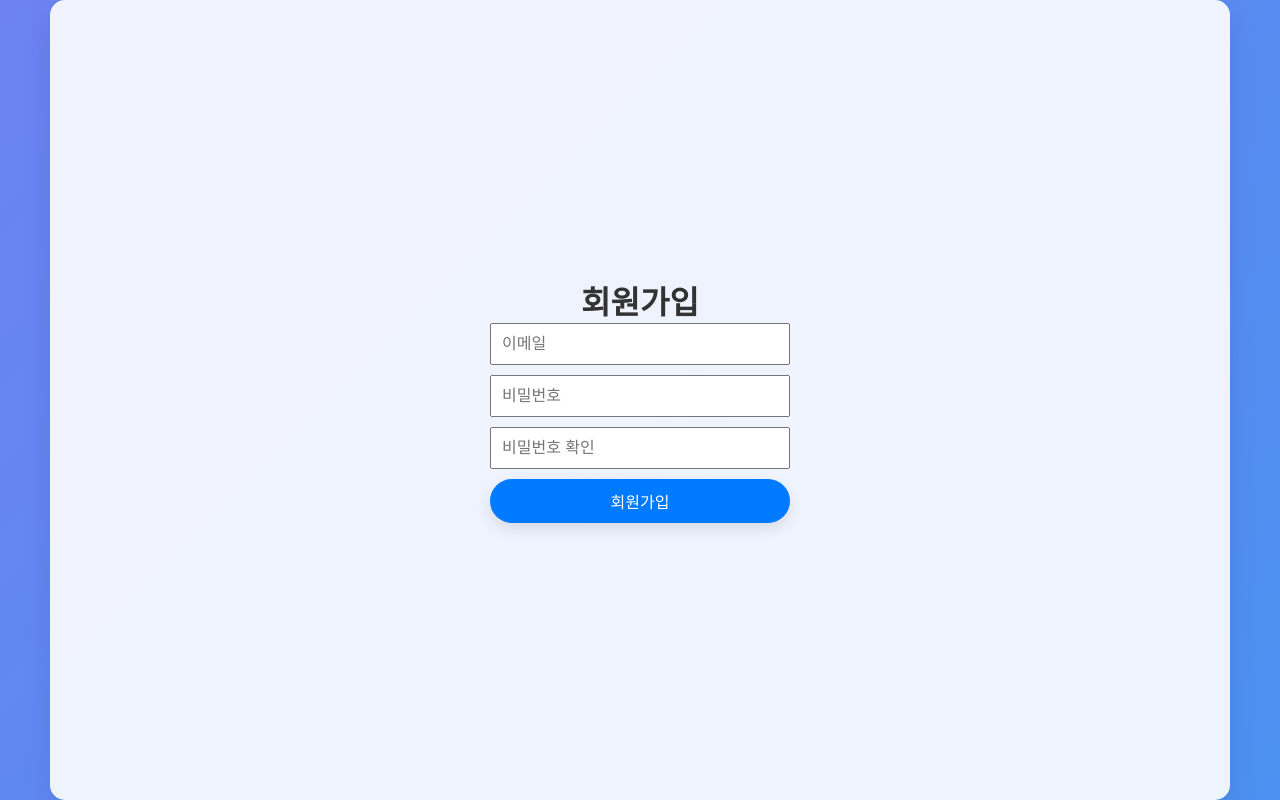
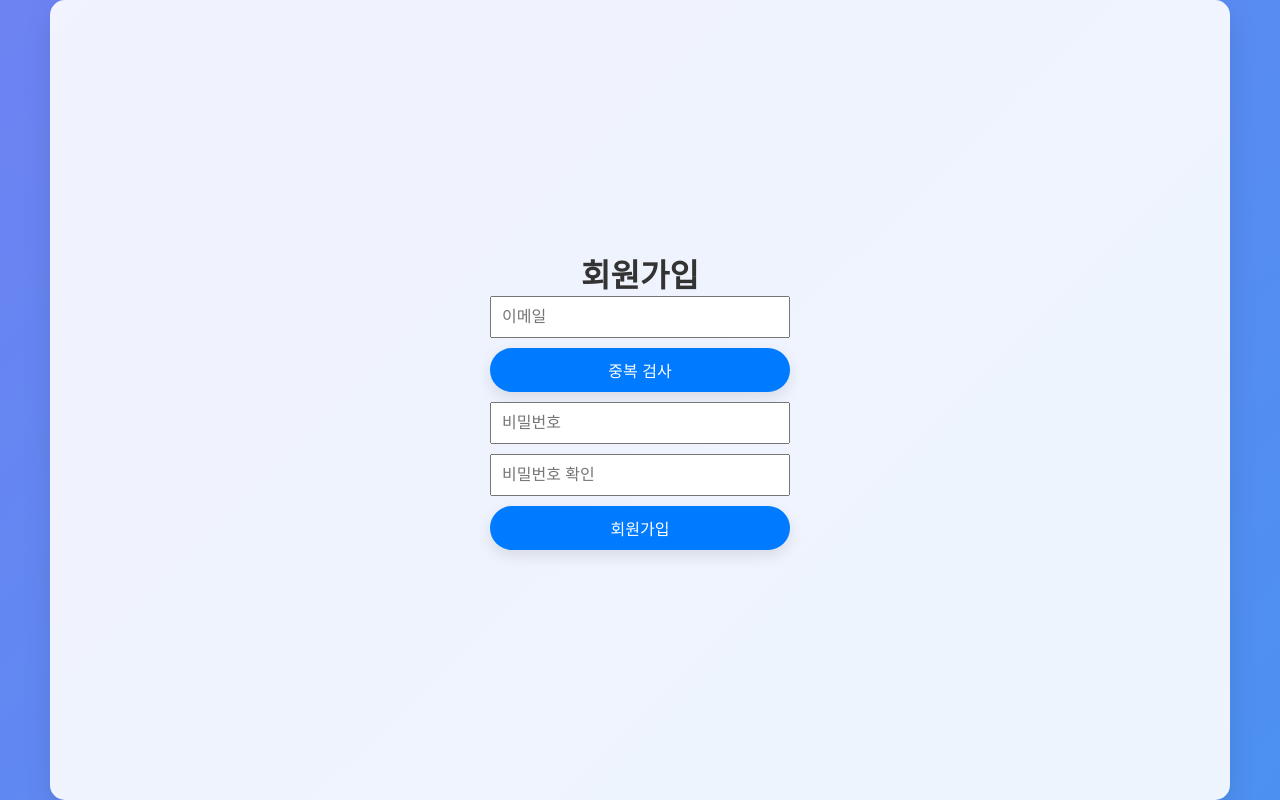
Before and after one commit to box7012/CoinNews_Frontend, a Vue app: page /signup in a window 1280 px wide. Built offline with nearby package versions, Linux system fonts and the light colour scheme.

Commit message:
이메일 중복체크

```diff
--- a/src/views/SignUp.vue
+++ b/src/views/SignUp.vue
@@ -5,12 +5,14 @@
     <form>
       <input type="email" v-model="email" placeholder="이메일" @blur="validateEmail" />
       <p v-if="emailError" class="error">{{ emailError }}</p>
+      <button @click="emailDuplicateCheck" :disabled="Boolean(emailError)">중복 검사</button>
+      <p v-if="emailStatusok || emailStatusbad">{{ emailStatusok || emailStatusbad }}</p>
       <input type="password" v-model="password" placeholder="비밀번호" />
       <input type="password" v-model="password_check"  placeholder="비밀번호 확인" @input="validatePassword" />
 
       <!-- 비밀번호 불일치 메시지 -->
       <p v-if="passwordError" class="error">{{ passwordError }}</p>
-      <button type="button" :disabled="Boolean(passwordError)" @click="processSignup">회원가입</button>
+      <button type="button" :disabled="!emailPasswordValidation" @click="processSignup">회원가입</button>
 
     </form>
   </div>
@@ -28,6 +30,8 @@ export default {
       password_check: '',
       emailError: '', // 이메일 중복 확인 에러
       passwordError: '', // 비밀번호 불일치 메시지 저장
+      emailStatusok: '',
+      emailStatusbad: '',
     };
   },
   setup() {
@@ -35,6 +39,12 @@ export default {
         return {
             route
         };
+    },
+
+  computed: {
+    emailPasswordValidation() {
+      return !this.emailError && !this.passwordError;
+    },
   },
   methods: {
     validatePassword() {
@@ -51,6 +61,25 @@ export default {
           this.emailError = '유효한 이메일 형식이 아닙니다.';
         } else {
           this.emailError = '';
+      }
+    },
+
+    async emailDuplicateCheck() {
+      const response = await axios.post('http://180.83.251.5:8080/api/signup/emailcheck', {
+        email: this.email
+      })
+      try {
+        if (response.data=="이미 존재하는 이메일 입니다.") {
+          this.emailStatusbad = "이미 존재하는 이메일 입니다.";
+          this.emailStatusok = "";
+        } else if (response.data=="유효한 이메일 입니다.") {
+          this.emailStatusok = "유효한 이메일 입니다.";
+          this.emailStatusbad = "";
+        }
+
+      } catch (error) {
+        console.error(error);
+        alert("이메일 중복 체크 실패")
       }
     },
 
@@ -76,7 +105,6 @@ export default {
         alert('회원가입 실패');
       }
     },
-
   },
 };
 </script>
```
Lines whose indentation alone changed are shown as unchanged.
